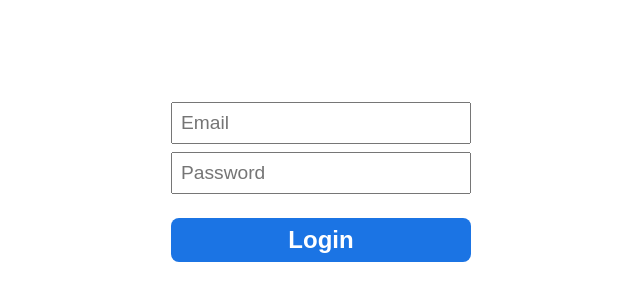
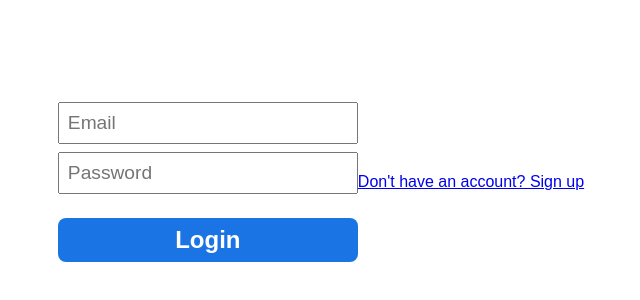
Before and after one commit to gabrieltorreiro/social-media-server, a React (Create React App) app in the folder client/: page /login in a window 1280 px wide. Shown: the part 282-582 px from the top of the page, without its empty margins (319-959 px from the left). Built offline with nearby package versions, Linux system fonts and the light colour scheme; no server answers.

Commit message:
add sign up link

```diff
--- a/client/src/pages/Login/index.js
+++ b/client/src/pages/Login/index.js
@@ -1,6 +1,6 @@
 /* eslint-disable react-hooks/exhaustive-deps */
 import React, { useContext, useEffect } from 'react'
-import { useLocation, useNavigate } from 'react-router-dom';
+import { Link, useLocation, useNavigate } from 'react-router-dom';
 import styled from 'styled-components';
 import { getToken } from '../../api';
 import { AuthContext } from '../../AuthContex';
@@ -58,6 +58,10 @@
                 <Input type="password" placeholder='Password' {...password} />
                 <FormButton value="Login" type='submit' />
             </Form>
+            <Link to='/signup'>
+                <p>Don't have an account? Sign up</p>
+            </Link>
+
         </Container>
     )
 }
```
